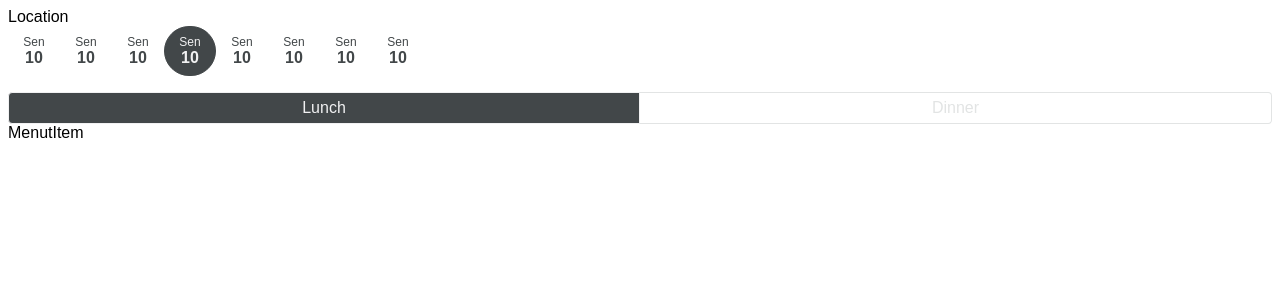
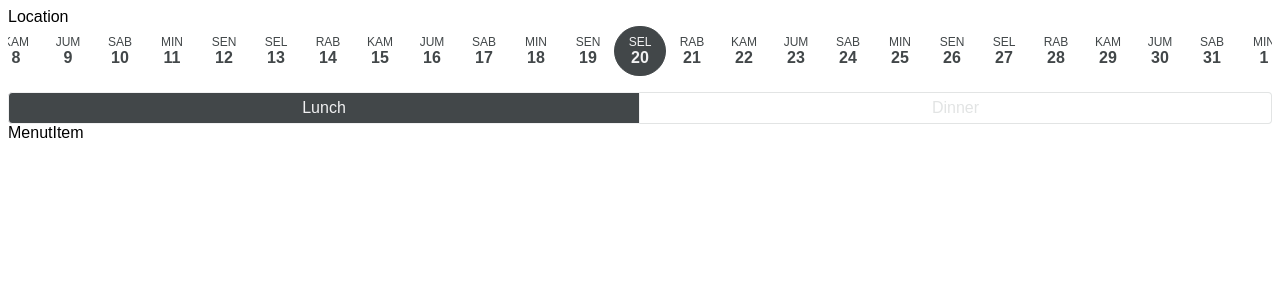
Before and after one commit to nuryawanandri/be103da8354e731239ac6365db6c24fd84e7aaae, a React (Create React App) app: page / in a window 1280 px wide. Shown: the top 300 px of the page. Built offline with nearby package versions, Linux system fonts and the light colour scheme.

Commit message:
adding scrollable for date

```diff
--- a/src/component/LunchDinnerButton/LunchDinnerButton.js
+++ b/src/component/LunchDinnerButton/LunchDinnerButton.js
@@ -2,11 +2,8 @@ import React, { useState } from "react";
 
 import { ButtonWrapper, Button } from "./LunchDinnerButton.sc";
 
-import { dayslabel } from "../../utils/constant";
-
 const LunchDinnerButton = () => {
   const [isLunchActive, setIsLunchActive] = useState(true);
-  const [dateList, setDateList] = useState([]);
 
   return (
     <ButtonWrapper>
--- a/src/component/SelectionDate/SelectionDate.js
+++ b/src/component/SelectionDate/SelectionDate.js
@@ -1,4 +1,7 @@
-import React from "react";
+import React, { useRef, useEffect } from "react";
+import { connect } from "react-redux";
+
+import { dayslabel } from "../../utils/constant";
 
 import {
   WrapperDate,
@@ -8,45 +11,39 @@ import {
   DateContainer,
 } from "./SelectionDate.sc";
 
-const SelectionDate = () => {
+const SelectionDate = (props) => {
+  const wrapperDateRef = useRef(null);
+  const containerDateRef = useRef(null);
+
+  useEffect(() => {
+    wrapperDateRef.current.scrollLeft =
+      (containerDateRef.current.clientWidth -
+        wrapperDateRef.current.clientWidth) /
+      2;
+    console.log(containerDateRef);
+    console.log(wrapperDateRef);
+  });
+
   return (
-    <WrapperDate>
-      <DateContainer>
-        <DateCell>
-          <DayLabel>Sen</DayLabel>
-          <DateNumber>10</DateNumber>
-        </DateCell>
-        <DateCell>
-          <DayLabel>Sen</DayLabel>
-          <DateNumber>10</DateNumber>
-        </DateCell>
-        <DateCell>
-          <DayLabel>Sen</DayLabel>
-          <DateNumber>10</DateNumber>
-        </DateCell>
-        <DateCell isSelected>
-          <DayLabel>Sen</DayLabel>
-          <DateNumber>10</DateNumber>
-        </DateCell>
-        <DateCell>
-          <DayLabel>Sen</DayLabel>
-          <DateNumber>10</DateNumber>
-        </DateCell>
-        <DateCell>
-          <DayLabel>Sen</DayLabel>
-          <DateNumber>10</DateNumber>
-        </DateCell>
-        <DateCell>
-          <DayLabel>Sen</DayLabel>
-          <DateNumber>10</DateNumber>
-        </DateCell>
-        <DateCell>
-          <DayLabel>Sen</DayLabel>
-          <DateNumber>10</DateNumber>
-        </DateCell>
+    <WrapperDate ref={wrapperDateRef}>
+      <DateContainer ref={containerDateRef}>
+        {props.listDate.map((dateItem, index) => (
+          <DateCell
+            key={index}
+            isSelected={props.selectedDate.getTime() === dateItem.getTime()}
+          >
+            <DayLabel>{dayslabel[dateItem.getDay()]}</DayLabel>
+            <DateNumber>{dateItem.getDate()}</DateNumber>
+          </DateCell>
+        ))}
       </DateContainer>
     </WrapperDate>
   );
 };
 
-export default SelectionDate;
+const mapStateToProps = (state) => ({
+  listDate: state.selectionDate.listDate,
+  selectedDate: state.selectionDate.selectedDate,
+});
+
+export default connect(mapStateToProps)(SelectionDate);
--- a/src/reducer/index.js
+++ b/src/reducer/index.js
@@ -1,9 +1,11 @@
 import { combineReducers } from "redux";
 
 import { testReducer } from "./test";
+import { selectionDateReducer } from "./selectionDate";
 
 const rootReducer = combineReducers({
   test: testReducer,
+  selectionDate: selectionDateReducer,
 });
 
 export default rootReducer;
--- /dev/null
+++ b/src/reducer/selectionDate.js
@@ -0,0 +1,20 @@
+const selectionDate = [];
+const startDate = new Date();
+
+startDate.setDate(startDate.getDate() - 16);
+
+for (let index = 0; index < 31; index++) {
+  selectionDate.push(new Date(startDate.setDate(startDate.getDate() + 1)));
+}
+
+export const initialState = {
+  selectedDate: new Date(),
+  listDate: selectionDate,
+};
+
+export const selectionDateReducer = (state = initialState, action) => {
+  switch (action.type) {
+    default:
+      return state;
+  }
+};
```
